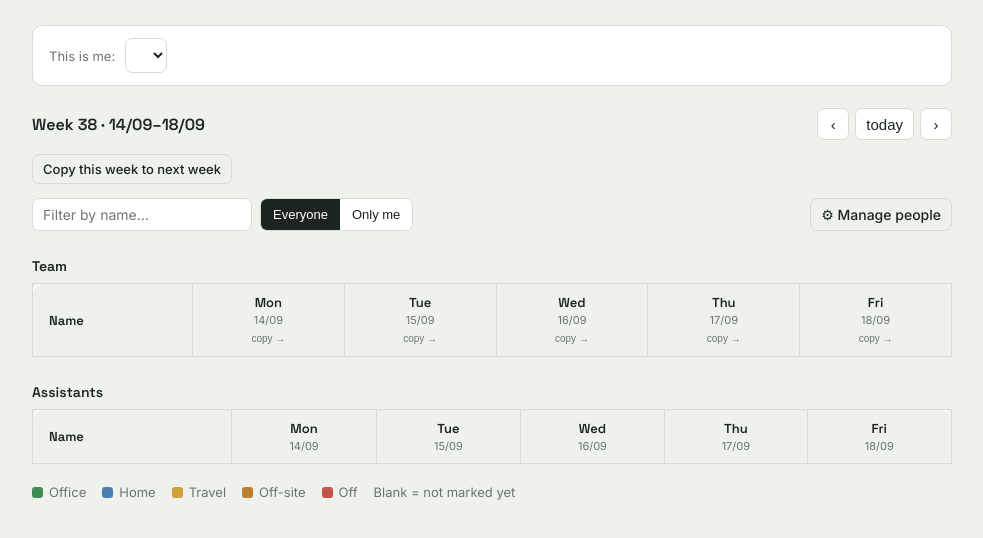
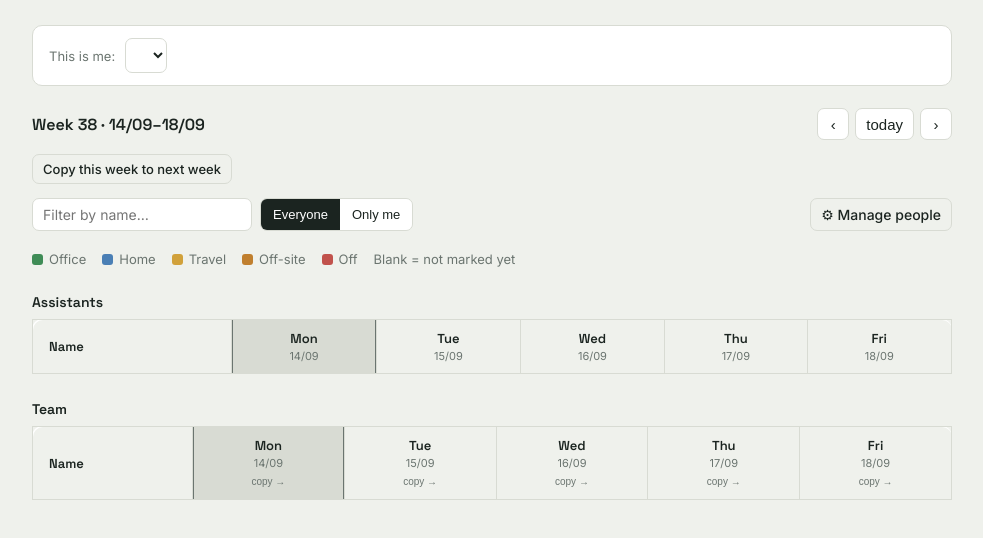
Before and after one commit to aheinon/team-location-tracker, a plain HTML site: page index.html in a window 1280 px wide. Shown: the part 92-630 px from the top of the page, without its empty margins (148-1131 px from the left). Drawn offline with Linux system fonts and the light colour scheme; no server answers.

Commit message:
Update index.html

```diff
--- a/index.html
+++ b/index.html
@@ -214,6 +214,11 @@
     border-left: 1px solid var(--border);
   }
 
+  th.today-col, td.today-col {
+    background: var(--border);
+    box-shadow: inset 1px 0 0 var(--muted), inset -1px 0 0 var(--muted);
+  }
+
   tbody td {
     border-bottom: 1px solid var(--border);
     padding: 0;
@@ -399,15 +404,13 @@
     <div id="rosterList" style="margin-top: 14px; display: flex; flex-direction: column; gap: 4px;"></div>
   </div>
 
-  <div class="section-label">Team</div>
-  <div class="table-scroll">
-    <table>
-      <thead><tr id="headRowTeam"></tr></thead>
-      <tbody id="bodyRowsTeam"></tbody>
-    </table>
-  </div>
-  <div id="emptyStateTeam" class="empty-state" style="display:none; margin-top:10px;">
-    No names yet. Add team members via "Manage people" above.
+  <div class="legend">
+    <span><span class="swatch office"></span> Office</span>
+    <span><span class="swatch home"></span> Home</span>
+    <span><span class="swatch travel"></span> Travel</span>
+    <span><span class="swatch elsewhere"></span> Off-site</span>
+    <span><span class="swatch off"></span> Off</span>
+    <span>Blank = not marked yet</span>
   </div>
 
   <div class="section-label">Assistants</div>
@@ -421,13 +424,15 @@
     No assistants added yet.
   </div>
 
-  <div class="legend">
-    <span><span class="swatch office"></span> Office</span>
-    <span><span class="swatch home"></span> Home</span>
-    <span><span class="swatch travel"></span> Travel</span>
-    <span><span class="swatch elsewhere"></span> Off-site</span>
-    <span><span class="swatch off"></span> Off</span>
-    <span>Blank = not marked yet</span>
+  <div class="section-label">Team</div>
+  <div class="table-scroll">
+    <table>
+      <thead><tr id="headRowTeam"></tr></thead>
+      <tbody id="bodyRowsTeam"></tbody>
+    </table>
+  </div>
+  <div id="emptyStateTeam" class="empty-state" style="display:none; margin-top:10px;">
+    No names yet. Add team members via "Manage people" above.
   </div>
 
   <p class="status-line" id="connStatus"></p>
@@ -504,10 +509,12 @@
     nameTh.className = "name-col";
     nameTh.textContent = "Name";
     headRow.appendChild(nameTh);
+    const todayIdx = todayColumnIndex();
     DAYS.forEach((d, i) => {
       const date = new Date(currentMonday);
       date.setDate(date.getDate() + i);
       const th = document.createElement("th");
+      if (i === todayIdx) th.classList.add("today-col");
       th.innerHTML = `${d}<span class="date">${fmtDate(date)}</span>`;
       if (withDayCopy) {
         th.innerHTML += `<button type="button" class="day-copy" onclick="copyDay(${i})" title="Copy this day to the next">copy →</button>`;
@@ -518,6 +525,19 @@
 
   let filterText = "";
   let viewMode = "all";
+
+  function hasAnyStatus(key) {
+    const row = weekData[key];
+    if (!row) return false;
+    return Object.values(row).some(s => !!s);
+  }
+
+  function todayColumnIndex() {
+    const today = new Date();
+    today.setHours(0, 0, 0, 0);
+    const diffDays = Math.round((today - currentMonday) / 86400000);
+    return diffDays >= 0 && diffDays <= 4 ? diffDays : -1;
+  }
 
   function renderGroup(group, bodyId, emptyId) {
     const body = document.getElementById(bodyId);
@@ -535,6 +555,8 @@
     keys.sort((a, b) => {
       if (a === meKey) return -1;
       if (b === meKey) return 1;
+      const fa = hasAnyStatus(a), fb = hasAnyStatus(b);
+      if (fa !== fb) return fa ? -1 : 1;
       const oa = people[a].order, ob = people[b].order;
       if (oa != null && ob != null) return oa - ob;
       if (oa != null) return -1;
@@ -555,8 +577,10 @@
       nameTd.innerHTML = `<span class="drag-handle">⋮⋮</span>${people[key].name}`;
       tr.appendChild(nameTd);
 
+      const todayIdx = todayColumnIndex();
       for (let dayIdx = 0; dayIdx < 5; dayIdx++) {
         const td = document.createElement("td");
+        if (dayIdx === todayIdx) td.classList.add("today-col");
         const status = (weekData[key] && weekData[key][dayIdx]) || "";
         const btn = document.createElement("button");
         btn.className = "cell-btn";
```
